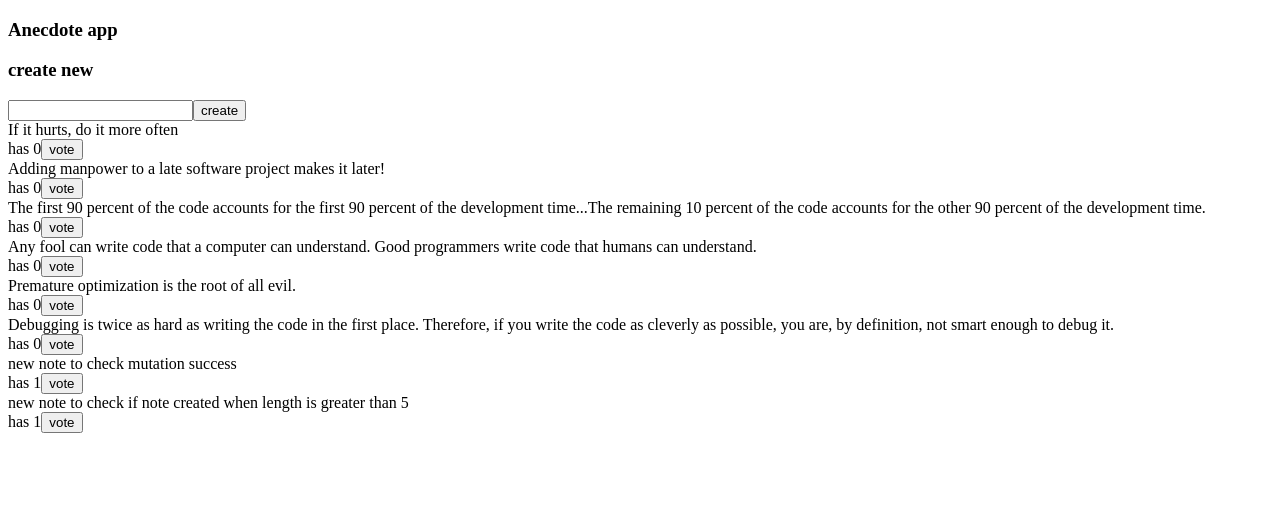
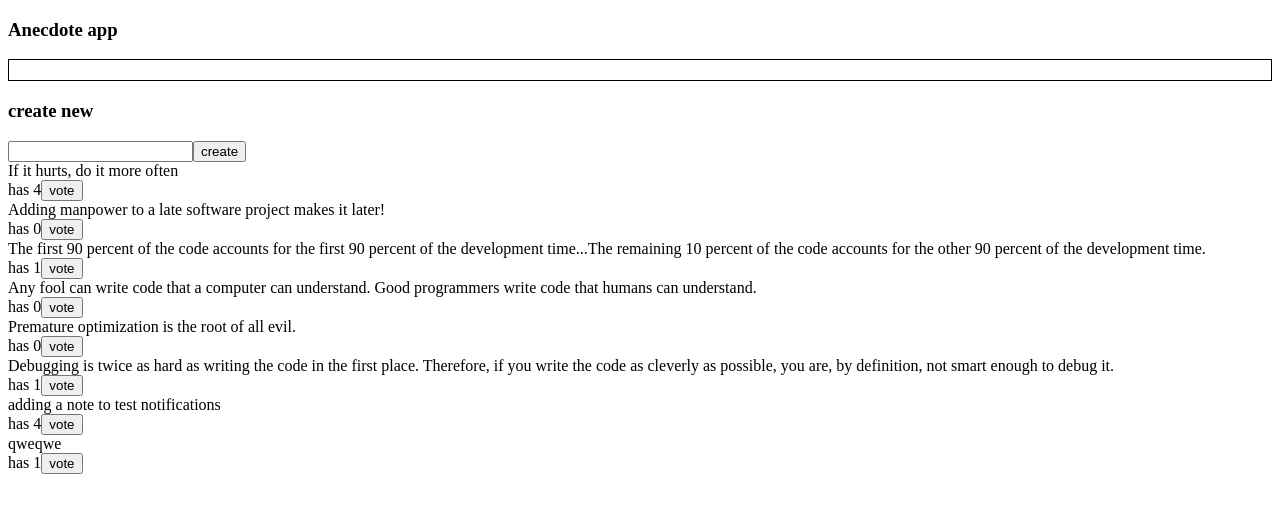
Before and after one commit to DigitalBubblegum/query-anecdotes, a React (Vite) app: page / in a window 1280 px wide. Shown: the top 512 px of the page. Built offline with nearby package versions, Linux system fonts and the light colour scheme; data requests are answered from the project's data file.

Commit message:
-completed exercise 6.23

```diff
--- a/db.json
+++ b/db.json
@@ -3,7 +3,7 @@
     {
       "content": "If it hurts, do it more often",
       "id": "47145",
-      "votes": 0
+      "votes": 4
     },
     {
       "content": "Adding manpower to a late software project makes it later!",
@@ -13,7 +13,7 @@
     {
       "content": "The first 90 percent of the code accounts for the first 90 percent of the development time...The remaining 10 percent of the code accounts for the other 90 percent of the development time.",
       "id": "69581",
-      "votes": 0
+      "votes": 1
     },
     {
       "content": "Any fool can write code that a computer can understand. Good programmers write code that humans can understand.",
@@ -28,17 +28,17 @@
     {
       "content": "Debugging is twice as hard as writing the code in the first place. Therefore, if you write the code as cleverly as possible, you are, by definition, not smart enough to debug it.",
       "id": "98312",
-      "votes": 0
+      "votes": 1
     },
     {
-      "content": "new note to check mutation success",
-      "votes": 1,
-      "id": "KLQ8t9y"
+      "content": "adding a note to test notifications",
+      "votes": 4,
+      "id": "eWW9qQd"
     },
     {
-      "content": "new note to check if note created when length is greater than 5",
+      "content": "qweqwe",
       "votes": 1,
-      "id": "uNnq3sB"
+      "id": "0ir2PDO"
     }
   ]
 }
--- a/src/App.jsx
+++ b/src/App.jsx
@@ -2,14 +2,37 @@ import AnecdoteForm from './components/AnecdoteForm'
 import Notification from './components/Notification'
 import { useQuery,useMutation, useQueryClient } from '@tanstack/react-query'
 import { getAnecdotes,updateAnecdote } from './requests'
+import { useReducer } from 'react'
+import NotificationContext from './NotificationContext'
+const notificationReducer = (state,action) => {
+  console.log('hitting up the reducer',action)
+  switch(action.type) {
+    case "SETNOTI":
+      console.log('completed exercise 6.23')
+      console.log('setting notification')
+      return (`anecdote "${action.payload}" added`)
+    case "RESETNOTI":
+      console.log('resetting notification')
+      return ''
+    case "VOTINOTI":
+      return(`voted for ${action.payload}`)
+    case "ERRORNOTI":
+      return action.payload
+  }
+}
 
 const App = () => {
+  const [notification,notificationDispatch] = useReducer(notificationReducer,'')
   const queryClient = useQueryClient()
-
   const updateAnecdoteMutation = useMutation({
     mutationFn: updateAnecdote,
-    onSuccess:() => {
+    onSuccess:(data) => {
       queryClient.invalidateQueries({queryKey:['anecdotes']})
+      console.log('voting',data)
+      notificationDispatch({payload:data.content,type:'VOTINOTI'})
+      setTimeout(() => {
+        notificationDispatch({payload:data.content, type:'RESETNOTI'})
+      }, 1000);
     }
   })
   const handleVote = (anecdote) => {
@@ -34,10 +57,10 @@ const App = () => {
   const anecdotes = result.data||null
 
   return (
-    <div>
+    <NotificationContext.Provider value={[notification,notificationDispatch]}>
       <h3>Anecdote app</h3>
 
-      <Notification />
+      <Notification notification={notification}></Notification>
       <AnecdoteForm />
 
       {
@@ -55,7 +78,7 @@ const App = () => {
         </div>
       )
     }
-    </div>
+    </NotificationContext.Provider>
   )
 }
 
--- /dev/null
+++ b/src/NotificationContext.jsx
@@ -0,0 +1,3 @@
+import { createContext } from "react";
+const NotificationContext = createContext()
+export default NotificationContext
--- a/src/components/AnecdoteForm.jsx
+++ b/src/components/AnecdoteForm.jsx
@@ -1,11 +1,26 @@
 import { useMutation, useQueryClient } from "@tanstack/react-query"
 import { createAnecdote } from "../requests";
+import { useContext } from "react";
+import NotificationContext from "../NotificationContext";
 const AnecdoteForm = () => {
+  const [notification,notificationDispatch] = useContext(NotificationContext)
   const queryClient = useQueryClient()
   const newMutation = useMutation({
     mutationFn:createAnecdote,
-    onSuccess: () => {
+    onError:(error) => {
+      console.log('erroring',error.response.data.error)
+      notificationDispatch({payload:error.response.data.error,type:'ERRORNOTI'})
+      setTimeout(() => {
+        notificationDispatch({payload:error.response.data.error, type:'RESETNOTI'})
+      }, 1000);
+    },
+    onSuccess: (data) => {
       queryClient.invalidateQueries({ queryKey: ['anecdotes'] })
+      console.log('onsuccess',data.content)
+      notificationDispatch({payload:data.content, type:'SETNOTI'})
+      setTimeout(() => {
+        notificationDispatch({payload:data.content, type:'RESETNOTI'})
+      }, 5000);
     },
   })
 
@@ -14,12 +29,7 @@ const AnecdoteForm = () => {
     const content = event.target.anecdote.value
     event.target.anecdote.value = ''
     console.log('new anecdote')
-    if(content.length<5){
-      console.log('rejected')
-    }
-    else{
-      newMutation.mutate({ content,votes:0 })
-    }
+    newMutation.mutate({ content,votes:0 })
 }
 
   return (
--- a/src/components/Notification.jsx
+++ b/src/components/Notification.jsx
@@ -1,16 +1,15 @@
-const Notification = () => {
+const Notification = ({notification}) => {
   const style = {
     border: 'solid',
     padding: 10,
     borderWidth: 1,
     marginBottom: 5
   }
-
-  if (true) return null
-
+  console.log(typeof notification)
+  console.log('from notification',notification)
   return (
     <div style={style}>
-
+      {notification}
     </div>
   )
 }
```
